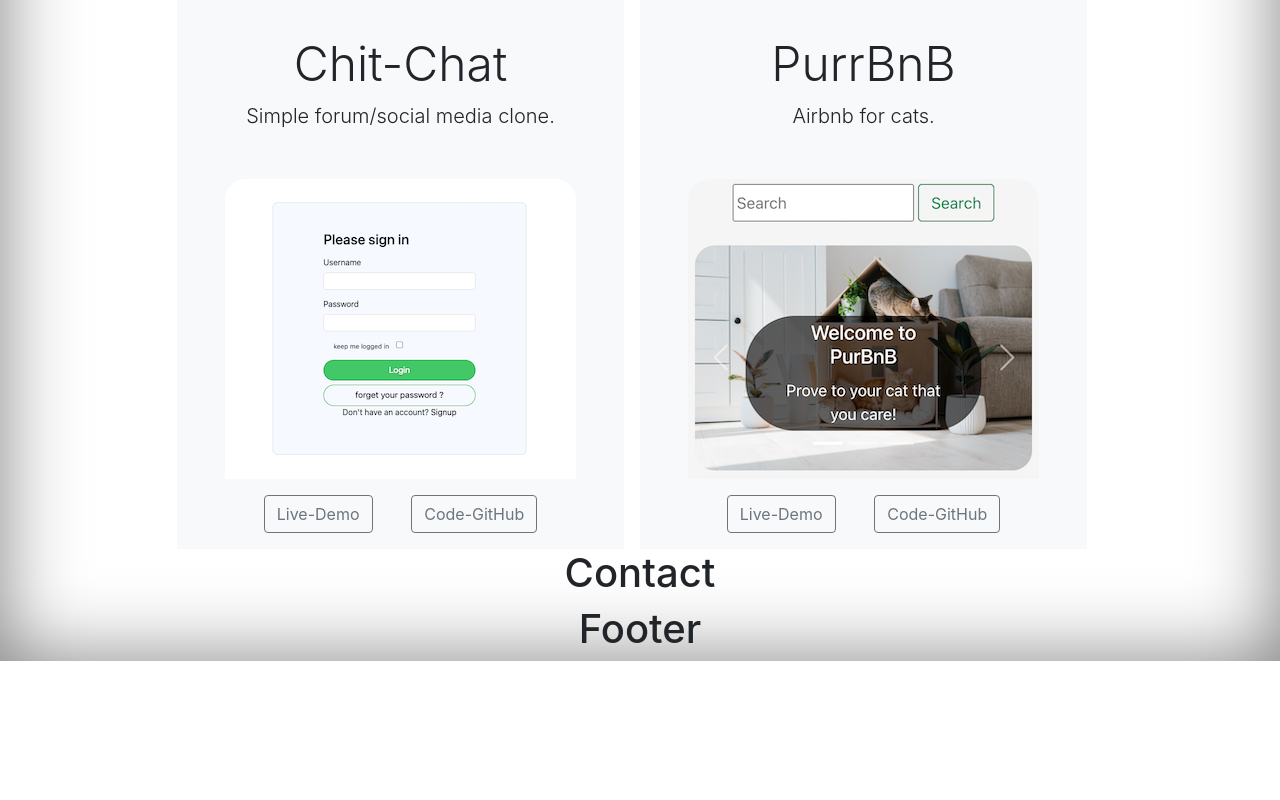
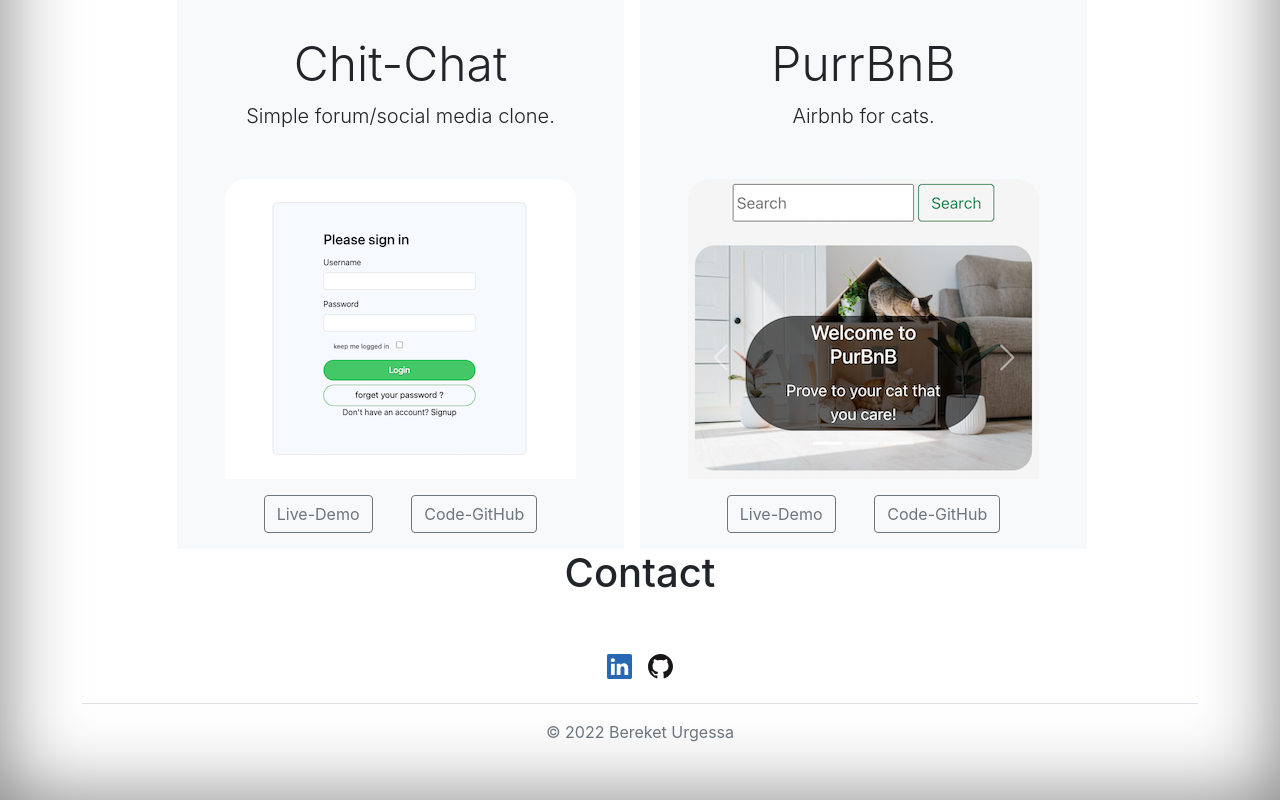
Before and after one commit to Bereket-U/portfolio, a React (Create React App) app: page / in a window 1280 px wide. Shown: the part 1258-2058 px from the top of the page. Before the commit the page ends 1919 px from the top, so only its background shows below. Built offline with nearby package versions, Linux system fonts and the light colour scheme.

Commit message:
code footer component

```diff
--- a/src/components/Footer/Footer.jsx
+++ b/src/components/Footer/Footer.jsx
@@ -3,7 +3,47 @@
 export default function Footer() {
   return (
     <div>
-      <h1>Footer</h1>
+      <div className="container">
+        <footer className="py-3 my-4">
+          <ul className="nav justify-content-center border-bottom pb-3 mb-3">
+            <li className="nav-item">
+              <a
+                href="https://www.linkedin.com/in/bereket-urgessa-699530209/"
+                className="nav-link px-2 text-muted"
+              >
+                <svg
+                  xmlns="http://www.w3.org/2000/svg"
+                  width="25"
+                  height="25"
+                  fill="#2867B2"
+                  className="bi bi-linkedin"
+                  viewBox="0 0 16 16"
+                >
+                  <path d="M0 1.146C0 .513.526 0 1.175 0h13.65C15.474 0 16 .513 16 1.146v13.708c0 .633-.526 1.146-1.175 1.146H1.175C.526 16 0 15.487 0 14.854V1.146zm4.943 12.248V6.169H2.542v7.225h2.401zm-1.2-8.212c.837 0 1.358-.554 1.358-1.248-.015-.709-.52-1.248-1.342-1.248-.822 0-1.359.54-1.359 1.248 0 .694.521 1.248 1.327 1.248h.016zm4.908 8.212V9.359c0-.216.016-.432.08-.586.173-.431.568-.878 1.232-.878.869 0 1.216.662 1.216 1.634v3.865h2.401V9.25c0-2.22-1.184-3.252-2.764-3.252-1.274 0-1.845.7-2.165 1.193v.025h-.016a5.54 5.54 0 0 1 .016-.025V6.169h-2.4c.03.678 0 7.225 0 7.225h2.4z" />
+                </svg>
+              </a>
+            </li>
+            <li className="nav-item">
+              <a
+                href="https://github.com/Bereket-U"
+                className="nav-link px-2 text-muted"
+              >
+                <svg
+                  xmlns="http://www.w3.org/2000/svg"
+                  width="25"
+                  height="25"
+                  fill="#171515"
+                  className="bi bi-github"
+                  viewBox="0 0 16 16"
+                >
+                  <path d="M8 0C3.58 0 0 3.58 0 8c0 3.54 2.29 6.53 5.47 7.59.4.07.55-.17.55-.38 0-.19-.01-.82-.01-1.49-2.01.37-2.53-.49-2.69-.94-.09-.23-.48-.94-.82-1.13-.28-.15-.68-.52-.01-.53.63-.01 1.08.58 1.23.82.72 1.21 1.87.87 2.33.66.07-.52.28-.87.51-1.07-1.78-.2-3.64-.89-3.64-3.95 0-.87.31-1.59.82-2.15-.08-.2-.36-1.02.08-2.12 0 0 .67-.21 2.2.82.64-.18 1.32-.27 2-.27.68 0 1.36.09 2 .27 1.53-1.04 2.2-.82 2.2-.82.44 1.1.16 1.92.08 2.12.51.56.82 1.27.82 2.15 0 3.07-1.87 3.75-3.65 3.95.29.25.54.73.54 1.48 0 1.07-.01 1.93-.01 2.2 0 .21.15.46.55.38A8.012 8.012 0 0 0 16 8c0-4.42-3.58-8-8-8z" />
+                </svg>
+              </a>
+            </li>
+          </ul>
+          <p className="text-center text-muted">&copy; 2022 Bereket Urgessa</p>
+        </footer>
+      </div>
     </div>
   );
 }
```
